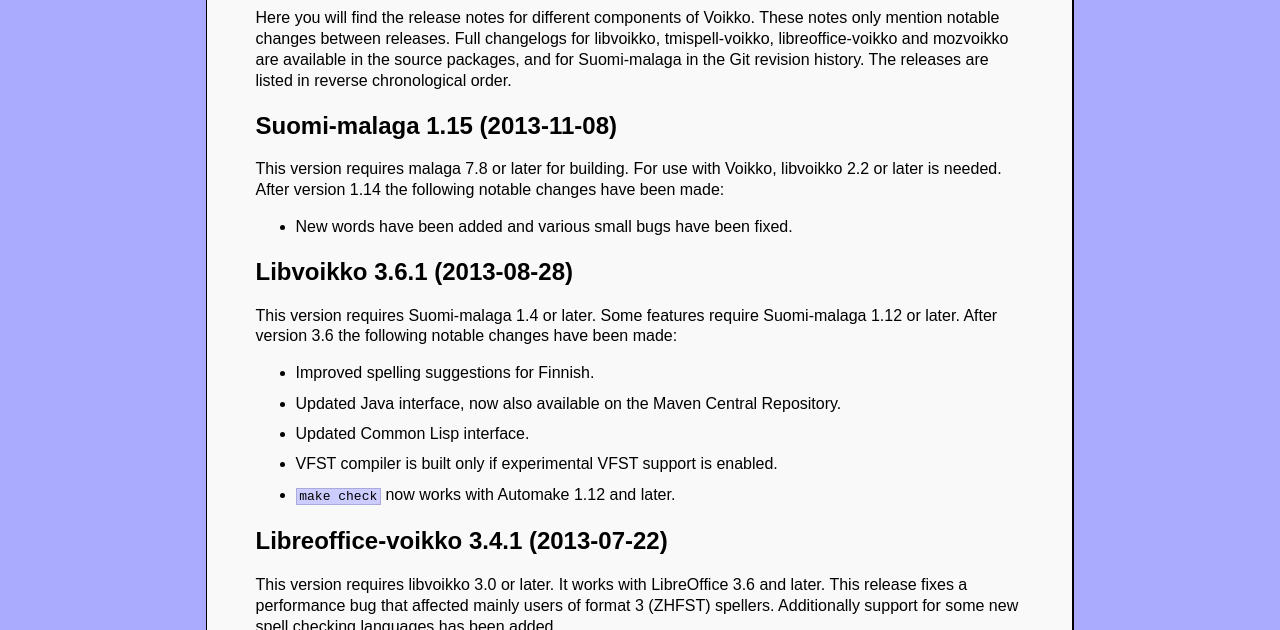
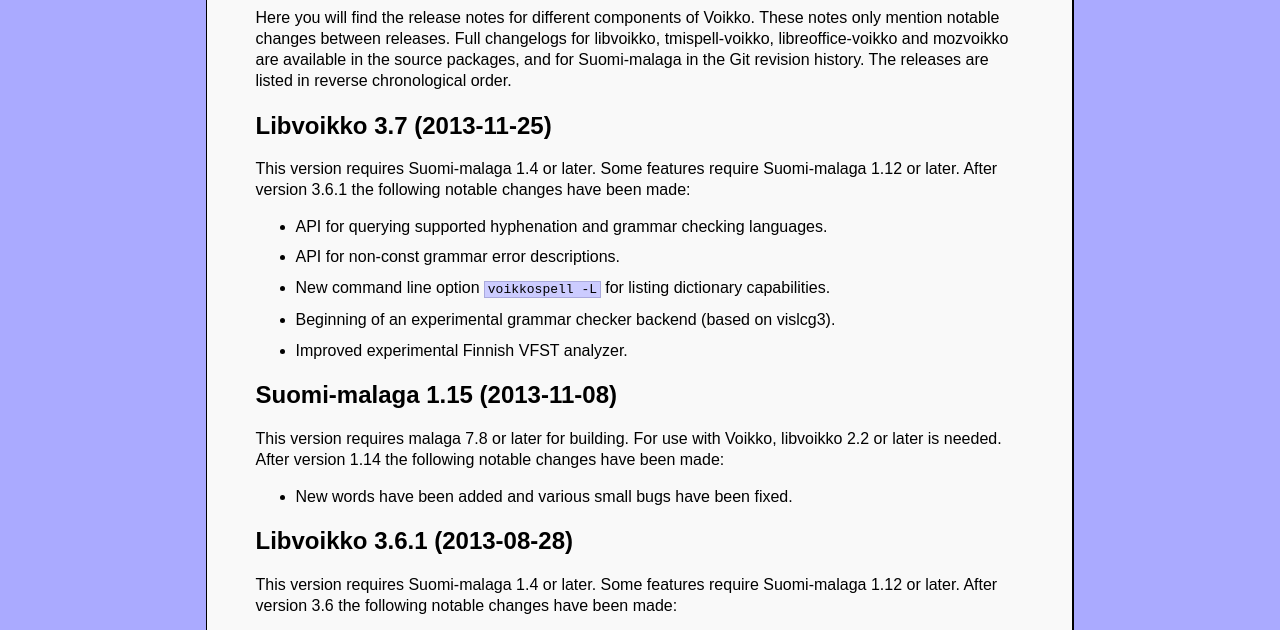
Before and after one commit to voikko/voikko.github.io, a plain HTML site: page releases.html in a window 1280 px wide. Shown: the part 139-769 px from the top of the page. Drawn offline with Linux system fonts and the light colour scheme.

Commit message:
Libvoikko 3.7

```diff
--- a/releases.html
+++ b/releases.html
@@ -17,6 +17,18 @@ These notes only mention notable changes between releases. Full changelogs
 for libvoikko, tmispell-voikko, libreoffice-voikko and mozvoikko are available in
 the source packages, and for Suomi-malaga in the Git revision history.
 The releases are listed in reverse chronological order.</p>
+
+
+<h2>Libvoikko 3.7 (2013-11-25)</h2>
+<p>This version requires Suomi-malaga 1.4 or later. Some features require Suomi-malaga 1.12
+or later. After version 3.6.1 the following notable changes have been made:</p>
+<ul>
+<li>API for querying supported hyphenation and grammar checking languages.</li>
+<li>API for non-const grammar error descriptions.</li>
+<li>New command line option <kbd>voikkospell -L</kbd> for listing dictionary capabilities.</li>
+<li>Beginning of an experimental grammar checker backend (based on vislcg3).</li>
+<li>Improved experimental Finnish VFST analyzer.</li>
+</ul>
 
 
 <h2>Suomi-malaga 1.15 (2013-11-08)</h2>
```
Also changed, not shown: sources.html (+3 -3 lines).
